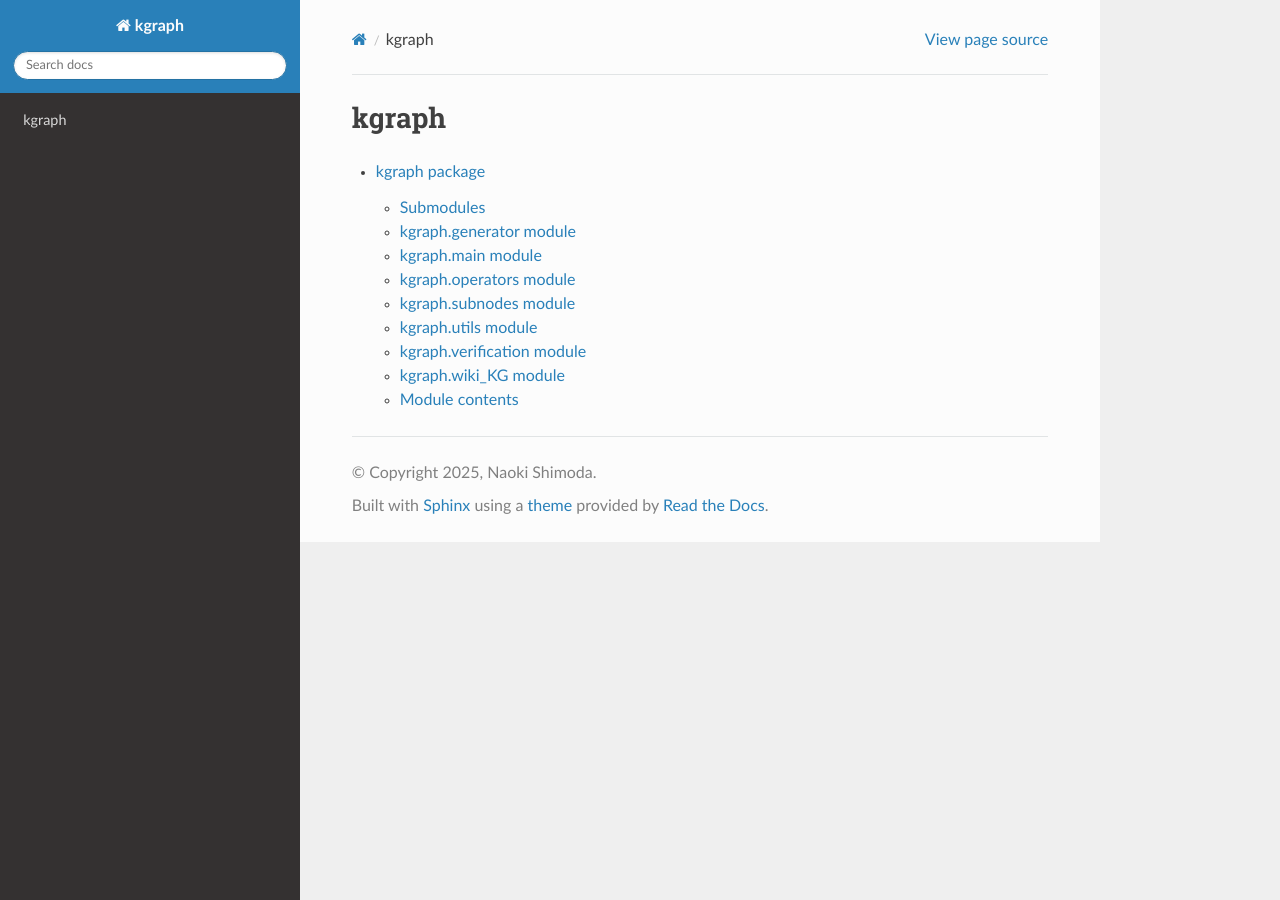
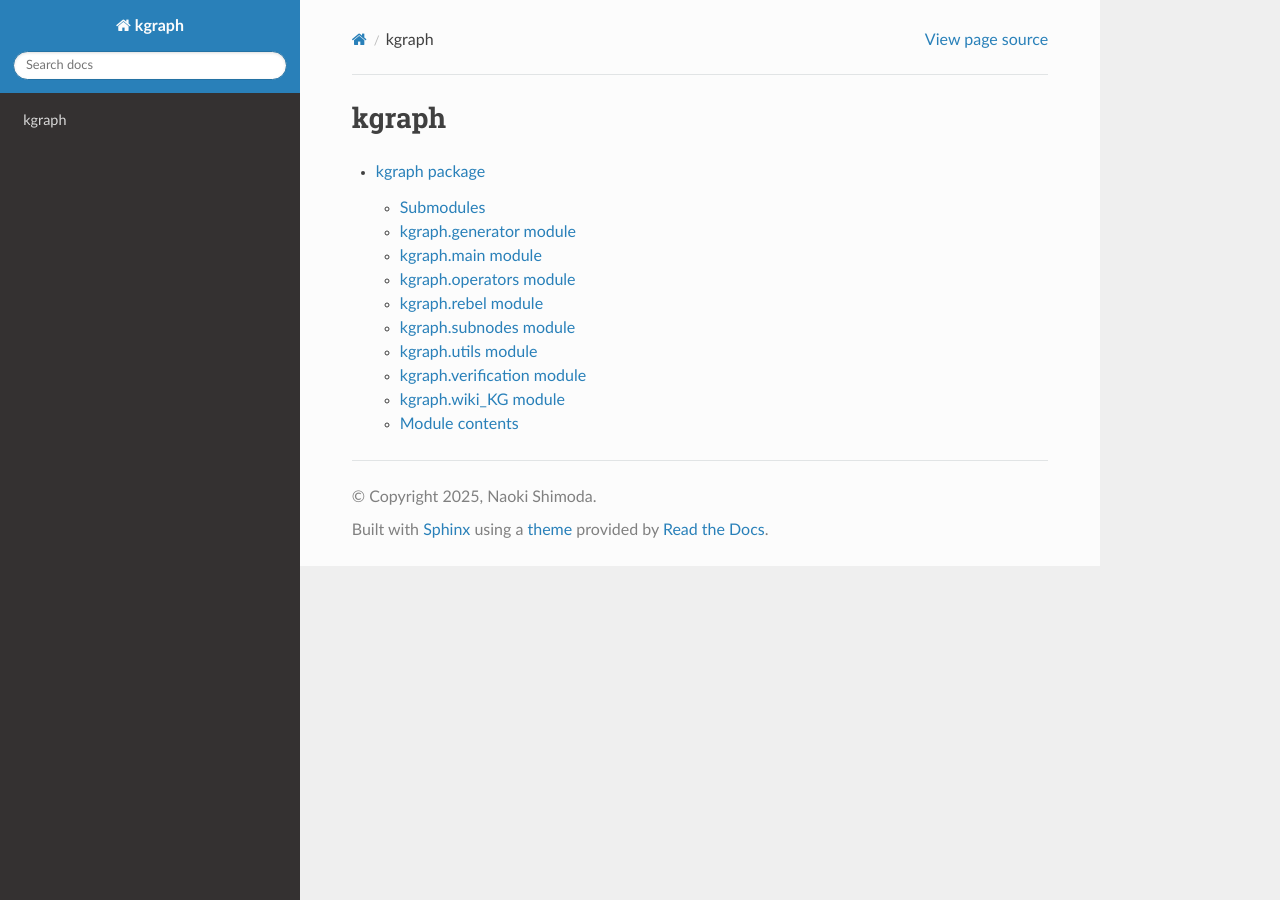
Before and after one commit to N-Shimoda/KG-MCQA, a Sphinx documentation site: the page built from docs/source/modules.rst, in a window 1280 px wide. Built offline with Sphinx 7.4.7 and the Read the Docs theme 3.1.0, drawn with Linux system fonts in a browser that asks for light colours; pages that are not in the unit, such as notebooks, are missing from menus.

Commit message:
updated docs

```diff
--- a/docs/source/kgraph.rst
+++ b/docs/source/kgraph.rst
@@ -24,6 +24,14 @@ kgraph.operators module
 -----------------------
 
 .. automodule:: kgraph.operators
+   :members:
+   :undoc-members:
+   :show-inheritance:
+
+kgraph.rebel module
+-------------------
+
+.. automodule:: kgraph.rebel
    :members:
    :undoc-members:
    :show-inheritance:
```
Also changed, not shown: 9 other files.
